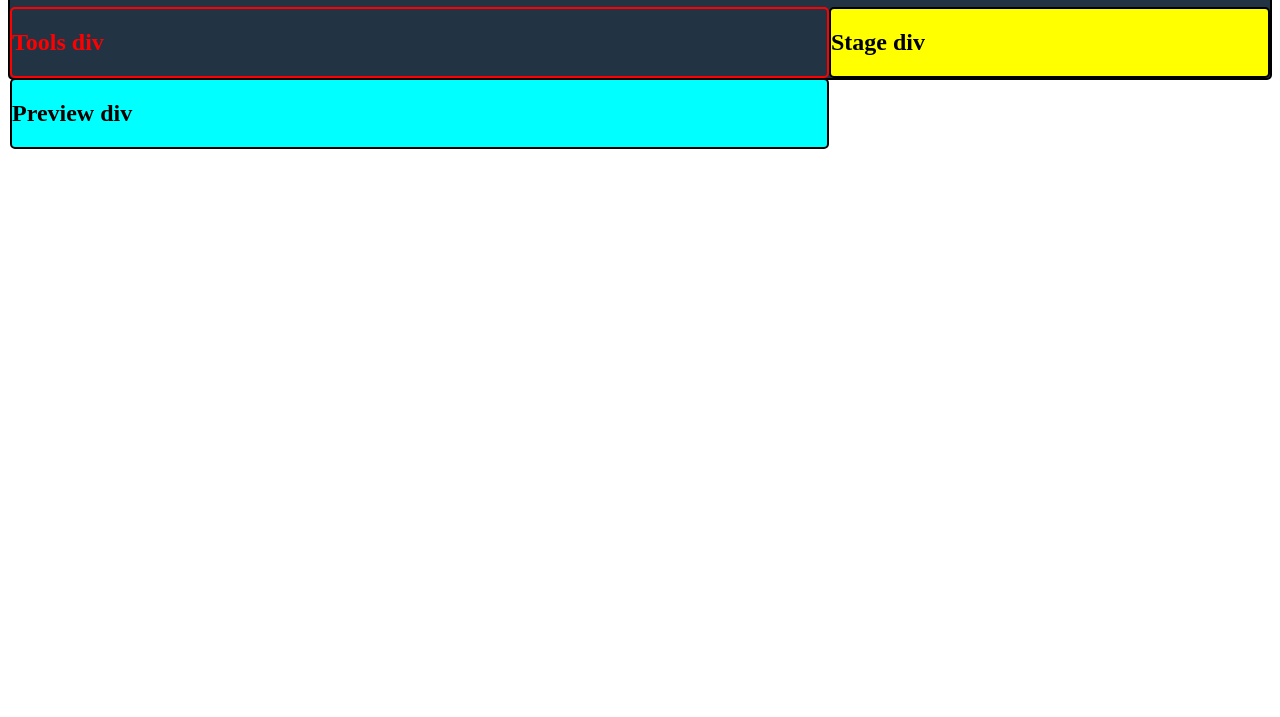
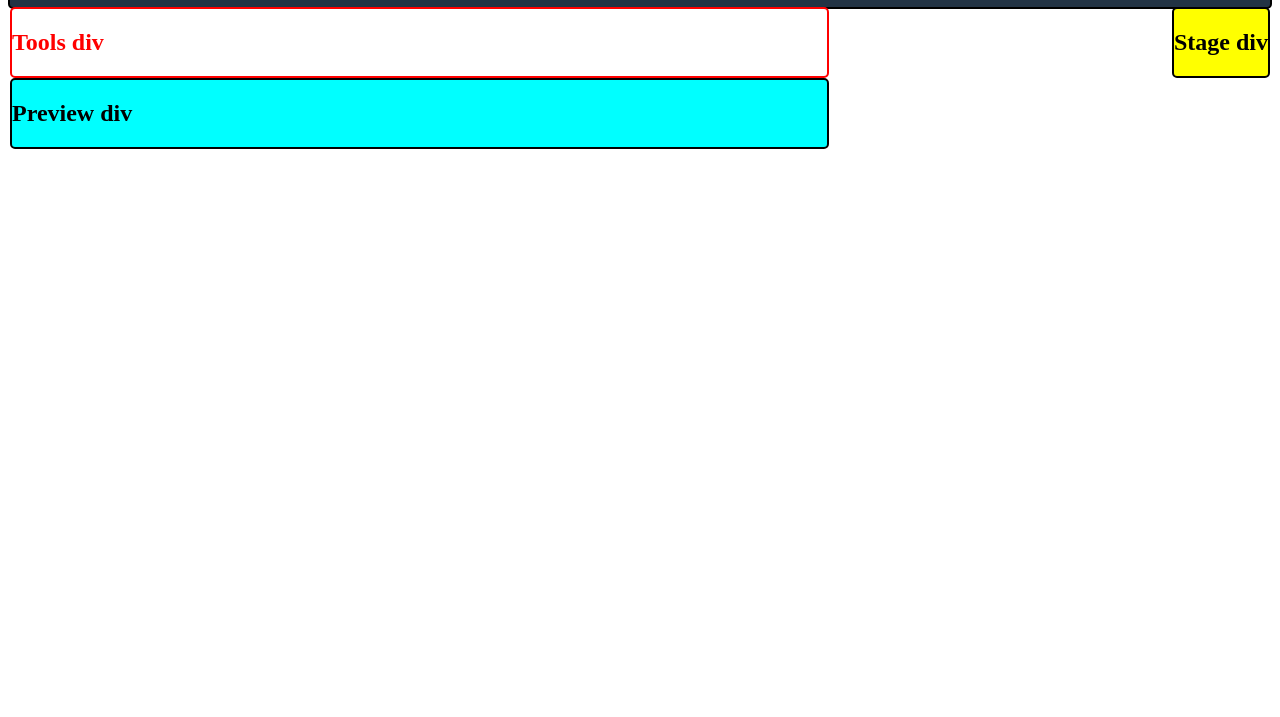
Before and after one commit to markhutch/corso, a website: page ui/main.reel/main.html in a window 1280 px wide. Shown: the part 83-800 px from the top of the page. Drawn offline with Linux system fonts and the light colour scheme.

Commit message:
Update components

```diff
--- a/ui/main.reel/main.css
+++ b/ui/main.reel/main.css
@@ -10,6 +10,8 @@ div.Tools {
     border-radius: 5px;
 }
 div.Stage {
+    float: right;
+    overflow: hidden;
     background-color: yellow;
     border: 2px solid;
     border-radius: 5px;
@@ -24,6 +26,3 @@ div.Preview {
     width:65%;
     overflow:hidden;
 }
-#right{
-    overflow:hidden;
-}
--- a/ui/main.reel/main.html
+++ b/ui/main.reel/main.html
@@ -23,7 +23,7 @@
             <div class="Tools"><h2>Tools div</h2></div>
             <div class="Preview"><h2>Preview div</h2></div>
         </div>
-        <div class="Stage" id="right"><h2>Stage div</h2></div>
+        <div class="Stage"><h2>Stage div</h2></div>
     </div>
 </body>
 </html>
```
